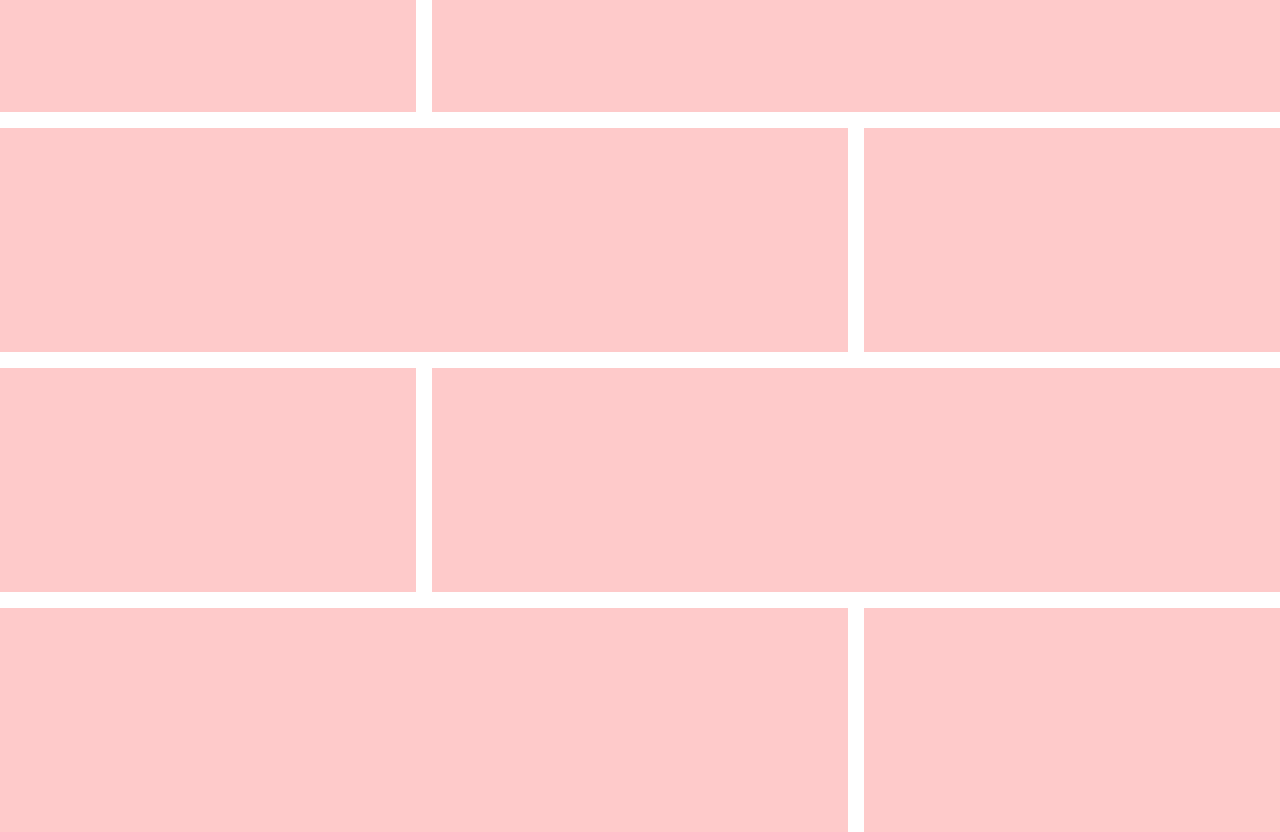
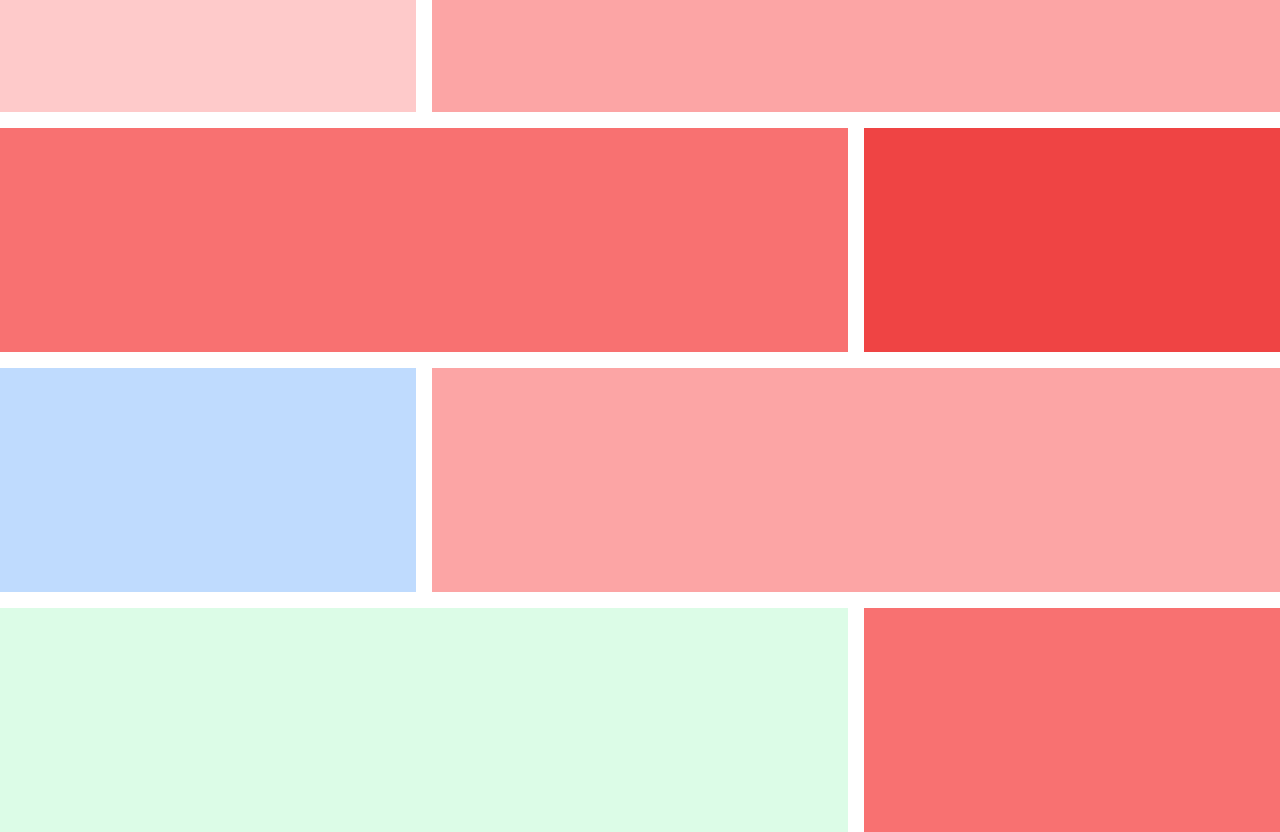
Before and after one commit to marianorigo18/reactNavbarTailwind, a React (Create React App) app: page / in a window 1280 px wide. Shown: the part 260-1092 px from the top of the page. Built offline with nearby package versions, Linux system fonts and the light colour scheme; the HTML template or start-up script is replaced by a standard one.

Commit message:
fix commit

```diff
--- a/src/App.js
+++ b/src/App.js
@@ -1,24 +1,50 @@
+import { useState } from "react";
 import Navbar from "./components/Navbar";
 import Title from "./components/Title";
 import ContainerList from "./components/ItemListContainer"
 import Modal from "./components/Modal";
 
 function App() {
+  const [stateModal1, setStateModal] = useState(false)
+  const [stateModal2, setStateModal2] = useState(false)
+  const [stateModal3, setStateModal3] = useState(false)
   return (
     <>
     <Navbar></Navbar>
     <Title string="products"/>
+    {/*Modal #1*/}
+    <Modal
+      state={stateModal1}
+      change={setStateModal}
+      title='Hello i´m dinamic'
+    >
+    </Modal>
+    {/*Modal #2*/}
+    <Modal
+      state={stateModal2}
+      change={setStateModal2}
+      title='Hello i´m dinamic 2'
+    >
+    </Modal>
+    {/*Modal #3*/}
+    <Modal
+      state={stateModal3}
+      change={setStateModal3}
+      image={'https://fastly.picsum.photos/id/15/2500/1667.jpg?hmac=Lv03D1Y3AsZ9L2tMMC1KQZekBVaQSDc1waqJ54IHvo4'}
+      title='Hello i´m dinamic 2'
+    >
+    </Modal>
     <ContainerList>
     <div className="container mx-auto grid gap-4 grid-cols-3">
-      <div className="h-36 sm:h-56 bg-red-200"></div>
-      <div className="h-36 sm:h-56 bg-red-200 col-span-2 grid grid-cols-2 gap-1">
+      <div className="h-36 sm:h-56 bg-red-200" onClick={() => setStateModal(!stateModal1)}></div>
+      <div className="h-36 sm:h-56 bg-red-300 col-span-2 grid grid-cols-2 gap-1" onClick={() => setStateModal2(!stateModal2)}>
       </div>
-      <div className="h-36 sm:h-56 bg-red-200 col-span-2"></div>
-      <div className="h-36 sm:h-56 bg-red-200"></div>
-      <div className="h-36 sm:h-56 bg-red-200"></div>
-      <div className="h-36 sm:h-56 bg-red-200 col-span-2"></div>
-      <div className="h-36 sm:h-56 bg-red-200 col-span-2"></div>
-      <div className="h-36 sm:h-56 bg-red-200"></div>
+      <div className="h-36 sm:h-56 bg-red-400 col-span-2" onClick={() => setStateModal3(!stateModal3)}></div>
+      <div className="h-36 sm:h-56 bg-red-500"></div>
+      <div className="h-36 sm:h-56 bg-blue-200"></div>
+      <div className="h-36 sm:h-56 bg-red-300 col-span-2"></div>
+      <div className="h-36 sm:h-56 bg-green-100 col-span-2"></div>
+      <div className="h-36 sm:h-56 bg-red-400"></div>
     </div>
     </ContainerList>
     </>
--- a/src/components/Modal.jsx
+++ b/src/components/Modal.jsx
@@ -1,12 +1,23 @@
-import React from 'react'
-
-function Modal() {
+function Modal({children, state, change, title = 'Alert', image = 'https://fastly.picsum.photos/id/10/2500/1667.jpg?hmac=J04WWC_ebchx3WwzbM-Z4_KC_LeLBWr5LZMaAkWkF68'}) {
   return (
-    <div className='fixed text-5xl text-indigo-500 w-full h-full bg-white top-0 left-0'>
-      <div>
-        <h1 className='text-6xl'>Hello</h1>
+    <>
+    {state &&
+    <div className='fixed text-5xl text-indigo-500 w-full h-full bg-white top-0 left-0 flex justify-center items-center p-10'>
+      <div className='w-96 min-h-96 bg-slate-700 relative rounded p-3'>
+        <div className='flex items-center justify-between mb-5 pb-5'>
+          <h1 className='text-lg'>{title}</h1>
+        </div>
+          <button className='text-lg absolute right-5 top-2'onClick={() => change(false)}>x</button>
+        <div className='flex flex-col items-center'>
+          <h1 className='text-4xl font-bold mb-2.5'>{children}</h1>
+          <p className='text-xl mb-2.5'>{children}</p>
+          <img className='w-full align-top rounded' src={image} alt='imagen'></img>
+          <button onClick={() => change(false)}>enter</button>
+        </div>
       </div>
     </div>
+    }
+    </>
   )
 }
 
```
